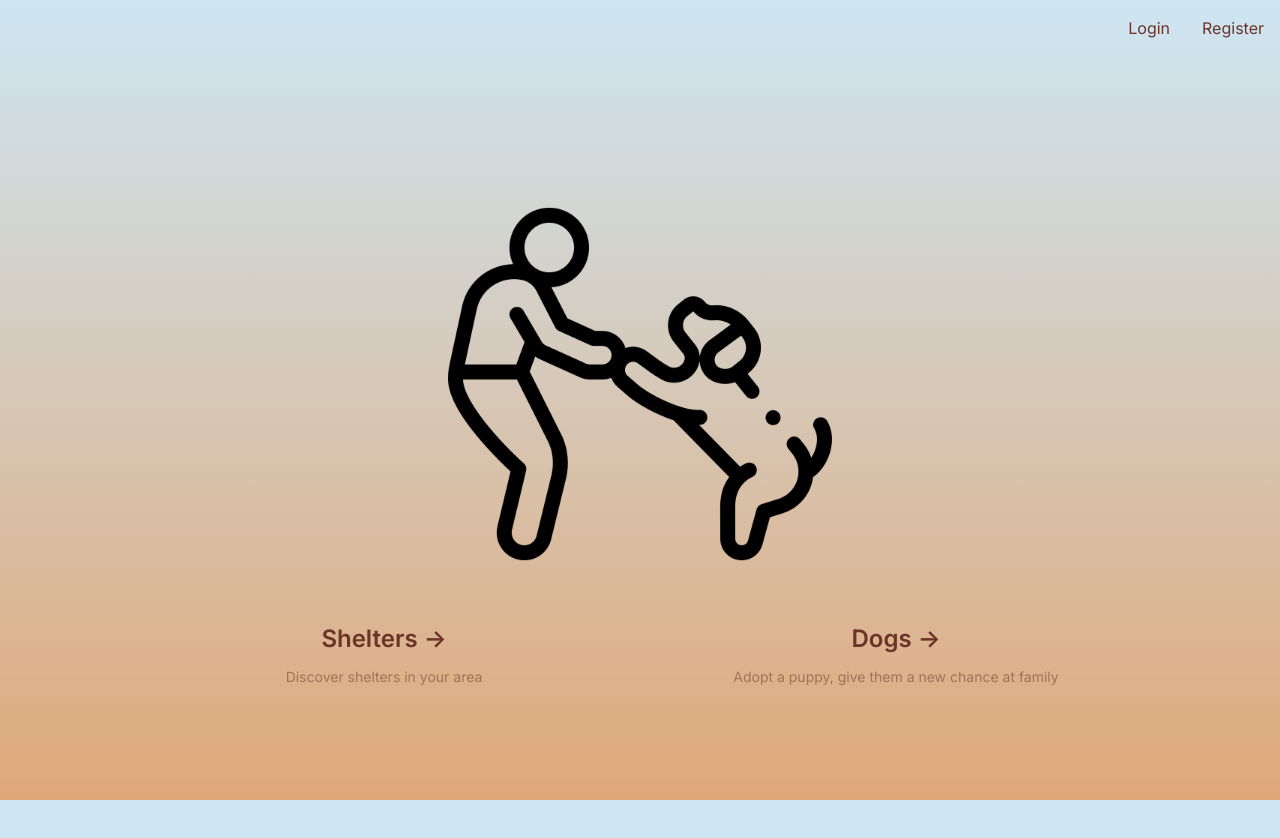
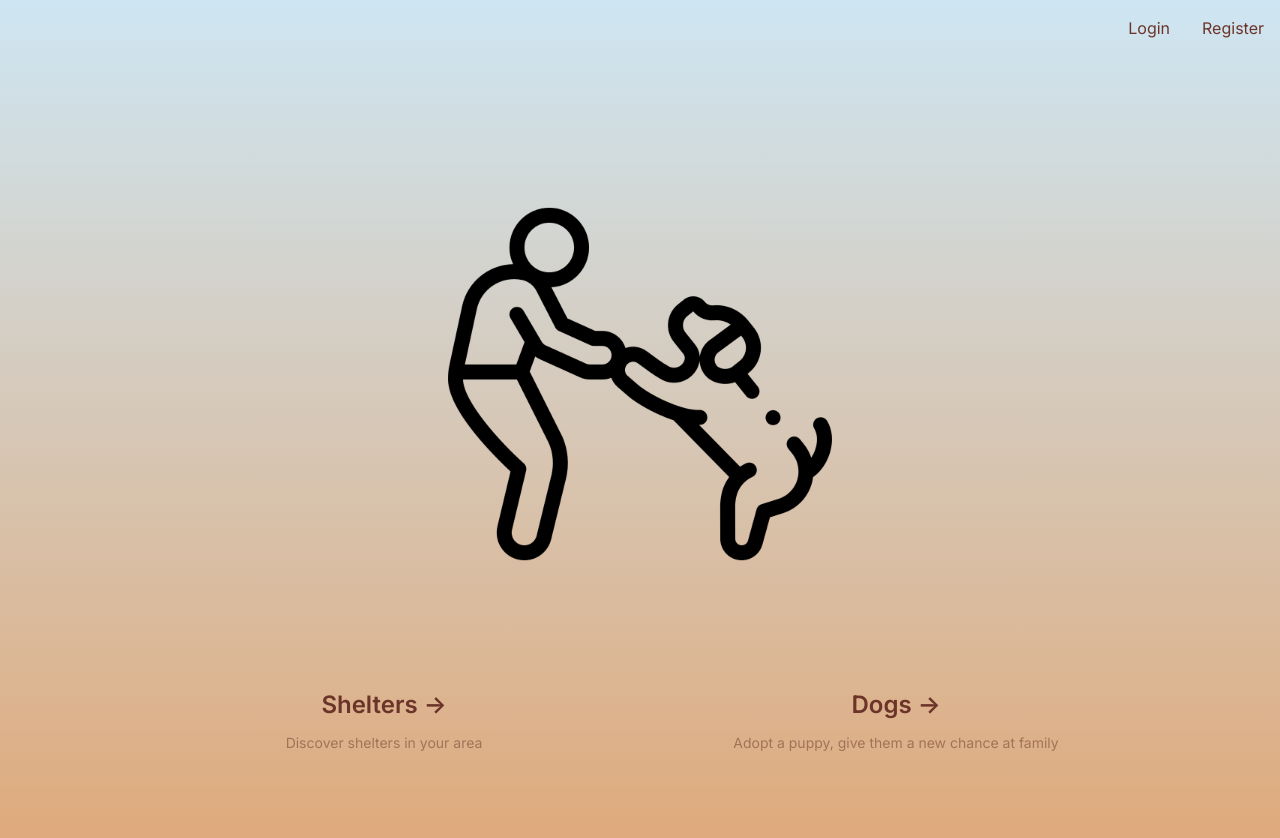
Before and after one commit to OxygenOnline/dog_shelter, a Next.js app in the folder frontend/: page / in a window 1280 px wide. Shown: the top 838 px of the page. Before the commit the page ends 800 px from the top, so only its background shows below. Built offline with nearby package versions, Linux system fonts and the light colour scheme.

Commit message:
styling place unified

```diff
--- a/frontend/app/components/Navbar.tsx
+++ b/frontend/app/components/Navbar.tsx
@@ -3,7 +3,7 @@
 const Navbar: React.FC = () => {
     return (
         <nav>
-            <div className='navbarContent'>
+            <div className='flex justify-end align-end'>
                 <ul className='flex'>
                     <li className='p-4'>
                         <Link href='/login'>Login</Link>
--- a/frontend/app/globals.css
+++ b/frontend/app/globals.css
@@ -33,22 +33,3 @@
   width: 100%;
   z-index: 10;
 }
-
-.navbarContent {
-  display: flex;
-  justify-content: flex-end;
-  align-items: flex-end;
-}
-
-.mainContainer {
-  display: flex;
-  flex-direction: column;
-  align-items: center;
-  justify-content: space-between;
-}
-
-.imageContainer {
-  position: relative;
-  display: flex;
-  place-items: center;
-}
--- a/frontend/app/page.tsx
+++ b/frontend/app/page.tsx
@@ -3,11 +3,11 @@
 
 export default function Home() {
   return (
-    <main className="mainContainer min-h-screen p-24">
+    <main className="flex min-h-screen flex-col items-center justify-between p-24">
 
       <Navbar />
 
-      <div className="imageContainer pt-24">
+      <div className="relative flex place-items-center p-24">
         <Image
           className="relative hover:dark:drop-shadow-[0_0_0.3rem_#ffffff70] dark:invert"
           src="/dog_with_owner.png"
```
